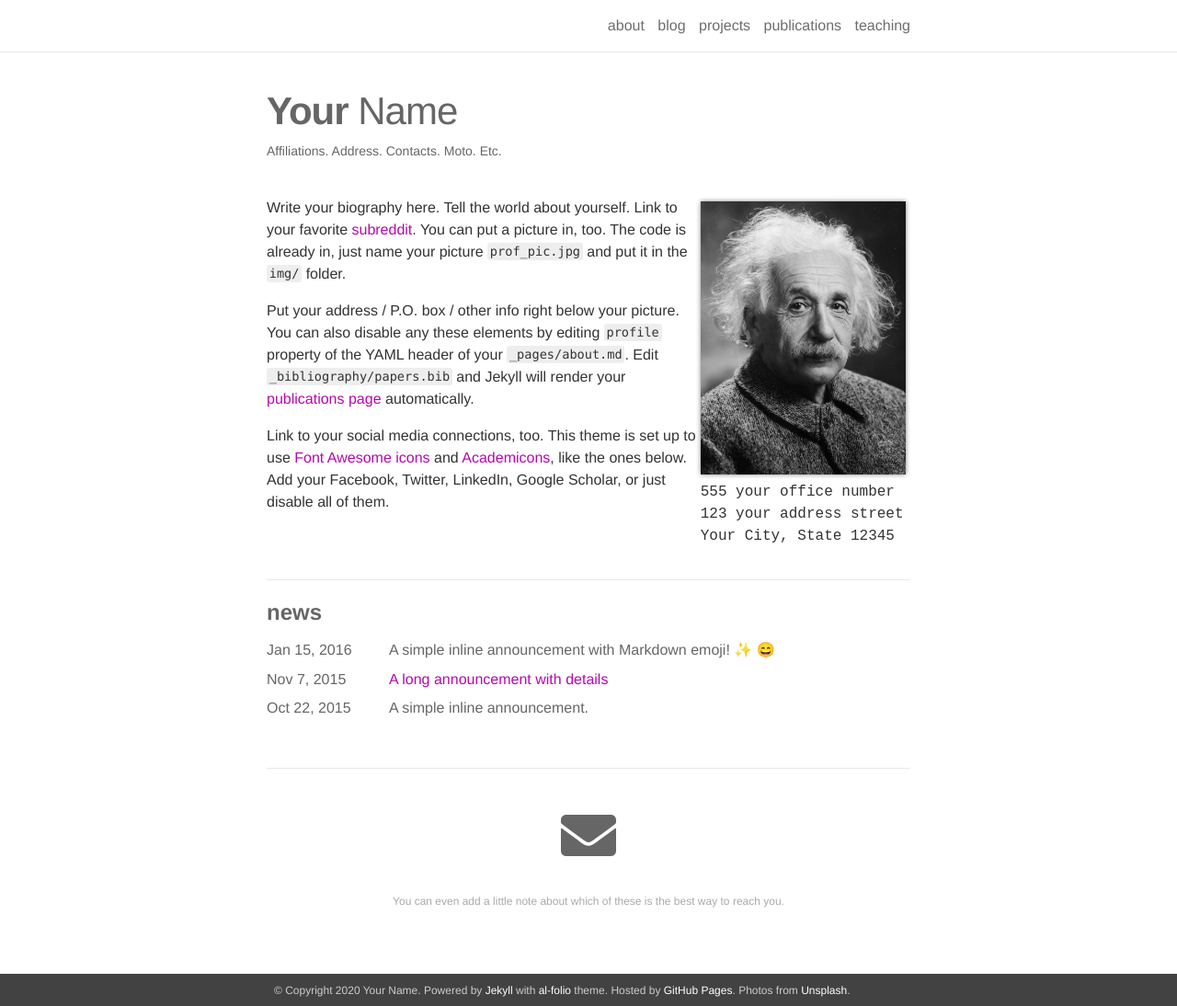
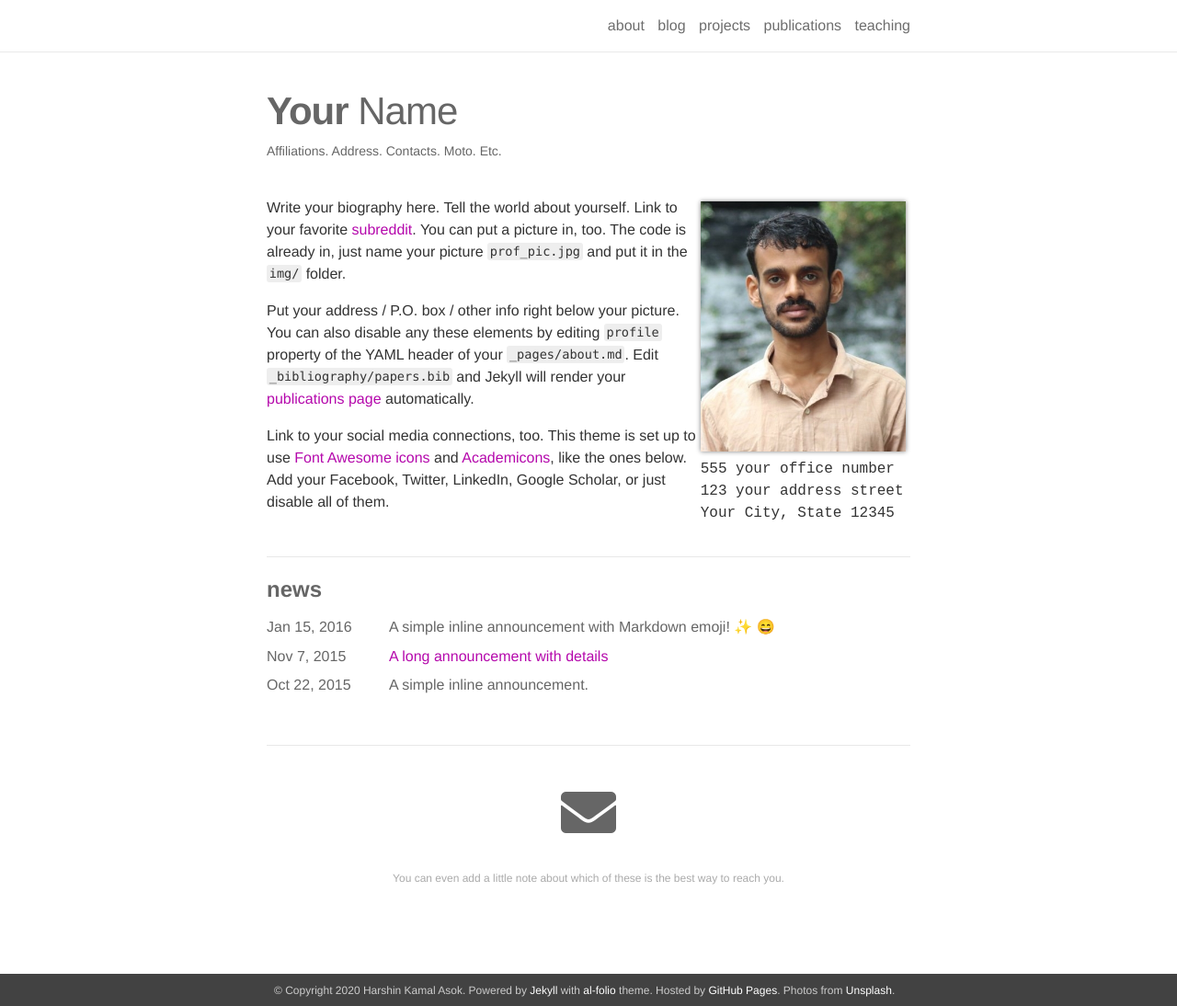
Before and after one commit to hkasok/hkasok.github.io, a Jekyll site: the page built from _pages/about.md, in a window 1280 px wide and 1094 px high. Shown: the whole window at 92% size. Built offline with Jekyll 4.4.1, drawn with Linux system fonts in a browser that asks for light colours; nearby versions of some CDN libraries; emoji names are drawn with the system emoji font.

Commit message:
new site1

```diff
--- a/_config.yml
+++ b/_config.yml
@@ -1,8 +1,8 @@
 # -----------------------------------------------------------------------------
 # Site settings
 # -----------------------------------------------------------------------------
-name: Your Name
-email: you@example.com
+name: Harshin Kamal Asok
+email: harshinkamal@gmail.com
 description: > # this means to ignore newlines until "url:"
   A simple, whitespace theme for academics. Based on [*folio](https://github.com/bogoli/-folio) design.
 footer_text: >
```
Also changed, not shown: _pages/publications.md (+1 -1 lines), assets/img/logo.jpg (deleted), assets/img/prof_pic.jpg.
